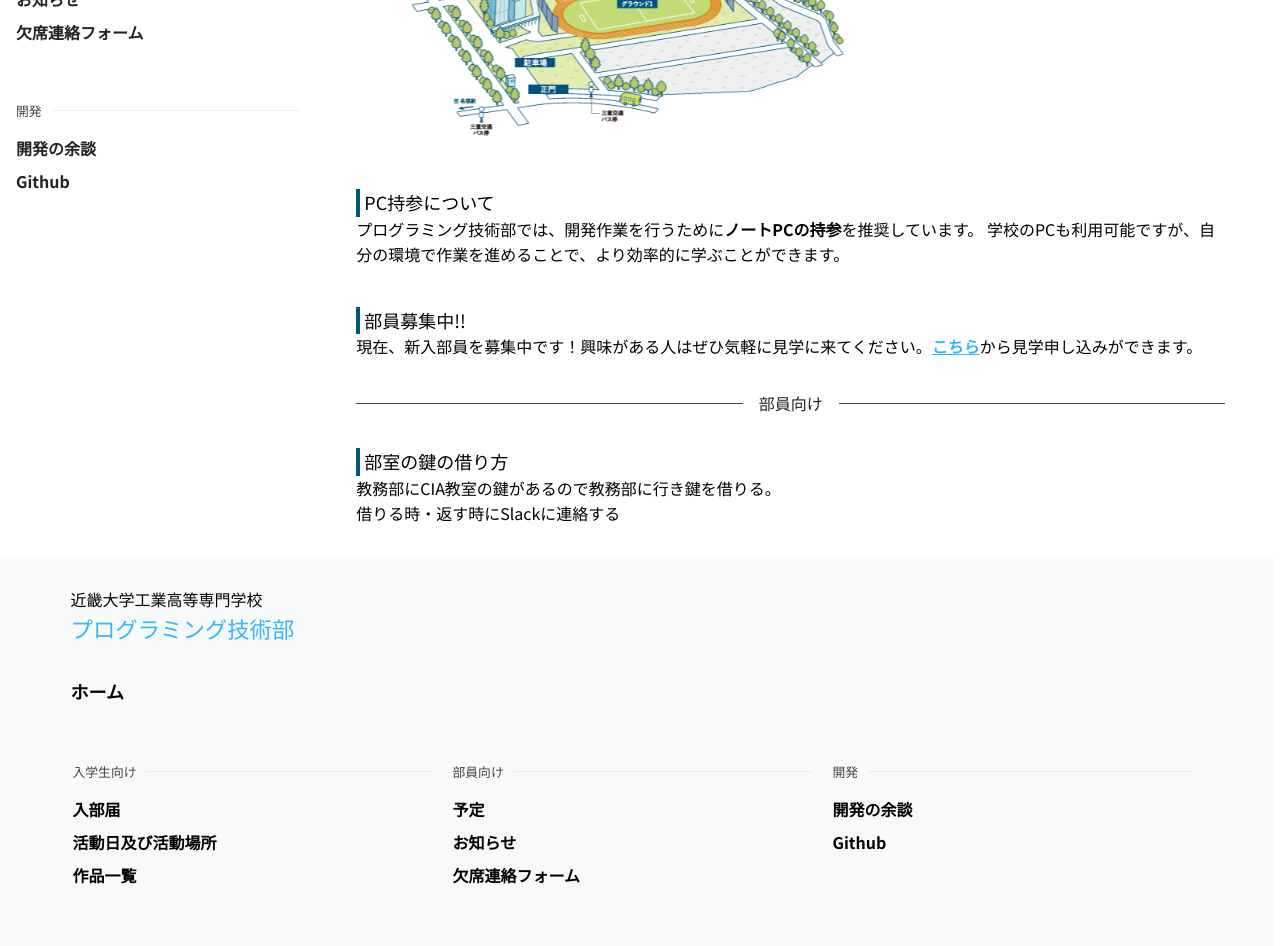
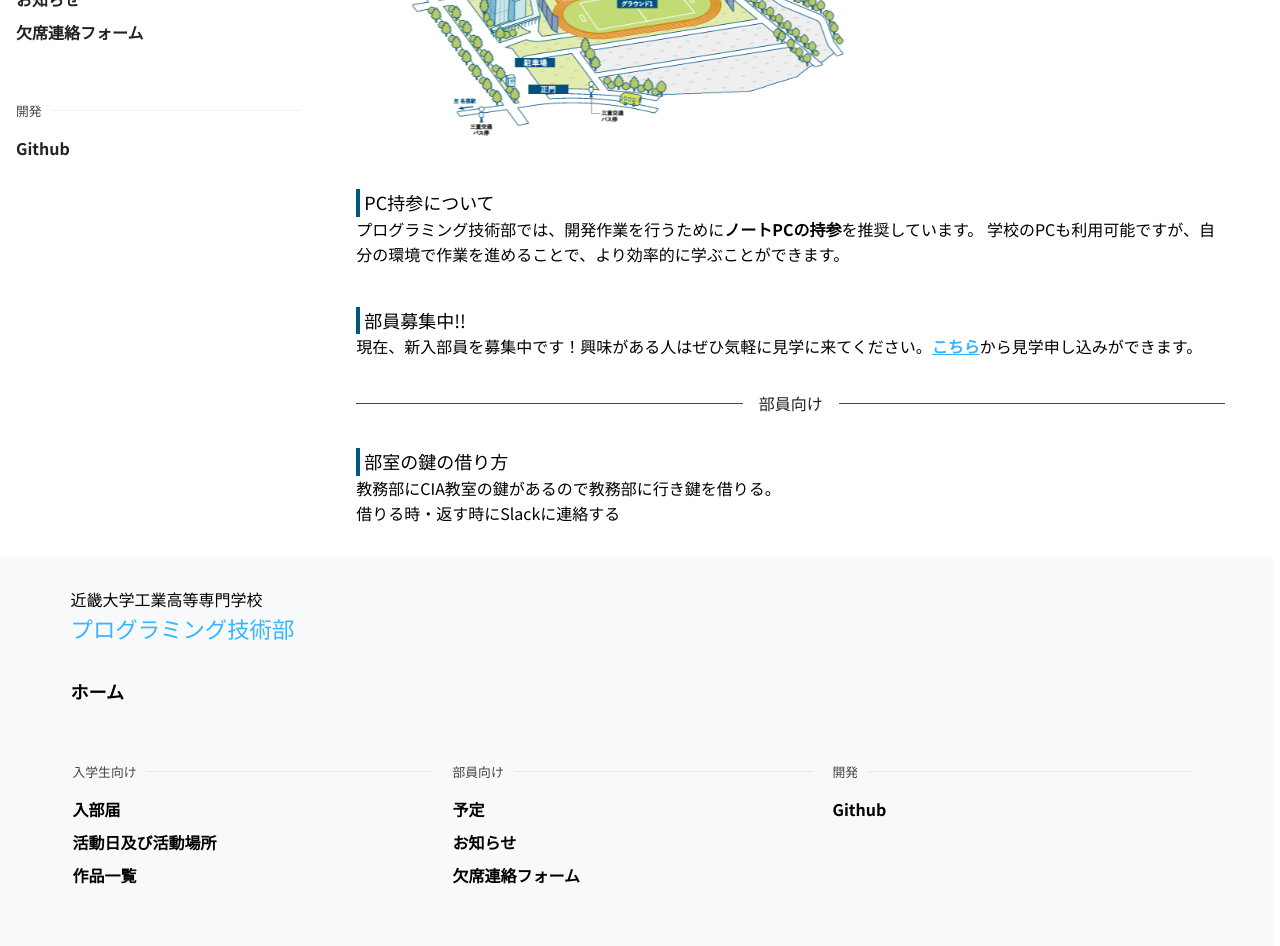
Before and after one commit to mokkun55/procon-homepage, a Next.js app: page /activity in a window 1280 px wide. Shown: the part 460-1406 px from the top of the page. Built offline with nearby package versions, Linux system fonts and the light colour scheme; a small style sheet from the web is missing.

Commit message:
chore: /devは使わないから消す

```diff
--- a/src/components/Footer/index.tsx
+++ b/src/components/Footer/index.tsx
@@ -33,9 +33,10 @@ export const Footer = (props: Props) => {
               <Item url="https://procon-absence-form.vercel.app/" text="欠席連絡フォーム" size="default" />
             </Splitter>
           </div>
+          {/* TODO 一度/devは使わない */}
           <div className={styles.column}>
             <Splitter text="開発">
-              <Item url="/development" text="開発の余談" size="default" />
+              {/* <Item url="/development" text="開発の余談" size="default" /> */}
               <Item url="https://github.com/mokkun55/procon-homepage" text="Github" size="default" />
             </Splitter>
           </div>
--- a/src/components/SideBar/index.tsx
+++ b/src/components/SideBar/index.tsx
@@ -25,7 +25,8 @@ export const SideBar = ({ className, style }: Props) => {
           <Item url="https://procon-absence-form.vercel.app/" text="欠席連絡フォーム" size="default" />
         </Splitter>
         <Splitter text="開発">
-          <Item url="/development" text="開発の余談" size="default" />
+          {/* TODO 一度/devは消しておく */}
+          {/* <Item url="/development" text="開発の余談" size="default" /> */}
           <Item url="https://github.com/mokkun55/procon-homepage" text="Github" size="default" />
         </Splitter>
       </div>
```
